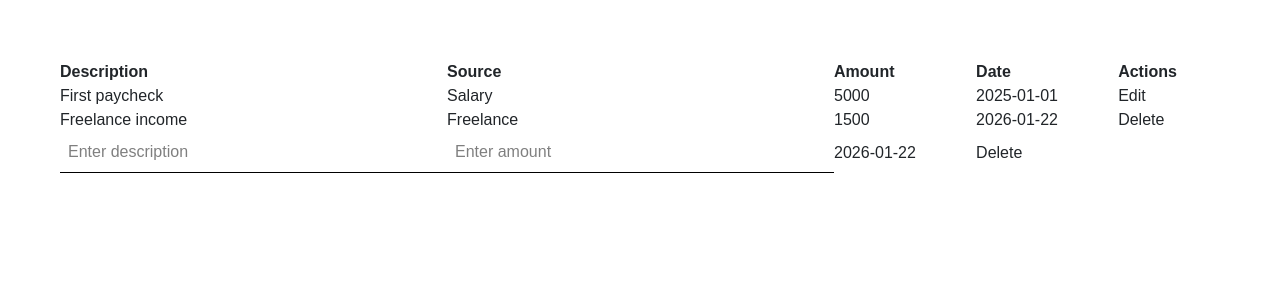
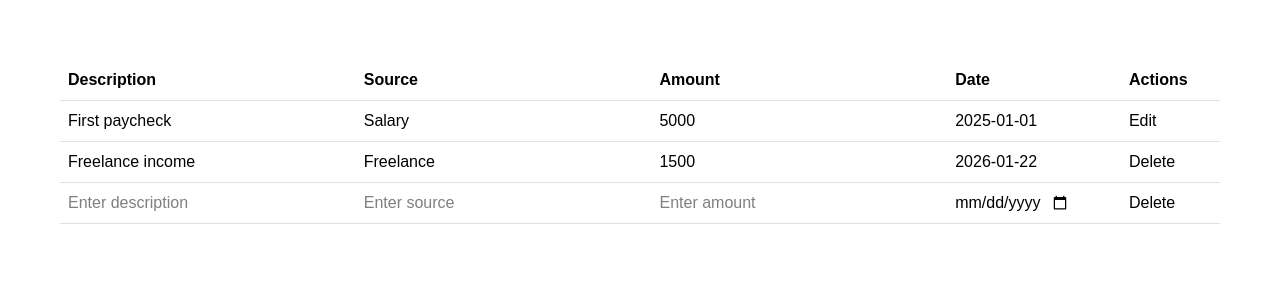
Before and after one commit to bunmi57/finance-tracker, a React (Vite) app in the folder client/: page /income in a window 1280 px wide. Shown: the top 300 px of the page. Built offline with nearby package versions, Linux system fonts and the light colour scheme.

Commit message:
Add input form for source , amount and date

```diff
--- a/client/src/Pages/Income.jsx
+++ b/client/src/Pages/Income.jsx
@@ -37,7 +37,7 @@ function Income(){
         description: "",
         source: "",
         amount: "",
-        date:"",
+        date_income:"",
     });
 
 
@@ -90,6 +90,7 @@ function Income(){
         <>
         <div className="expense">
             <table className="table">
+                <thead className="thead-light">
                         <tr>
                             <th>Description</th>
                             <th>Source</th>
@@ -97,6 +98,8 @@ function Income(){
                             <th>Date</th>
                             <th>Actions</th>
                         </tr>
+                </thead>
+                <tbody>
                     <tr>
                         <td>First paycheck</td>
                         <td>Salary</td>
@@ -126,16 +129,34 @@ function Income(){
                         <td>
                             <FormInput
                                 handleChange={handleChange}
+                                type="text"
+                                name="source"
+                                placeholder="Enter source"
+                                value={item.source}
+                            />
+                        </td>
+                        <td>
+                            <FormInput
+                                handleChange={handleChange}
                                 type="number"
                                 name="amount"
                                 placeholder="Enter amount"
                                 value={item.amount}
                             />
                         </td>
-                    <td>2026-01-22</td>
+                        <td>
+                            <input
+                                onChange={handleChange}
+                                type="date"
+                                name="date_income"
+                                value={formatDateForInput(item.date_income)} //formatDateForInput is a function
+                                min="2018-01-01"    //Earliest selectable date
+                                max={getTodayDate()} //Prevents selecting future dates
+                            />
+                        </td>
                         <td>Delete</td>
                     </tr>
-
+                </tbody>
 
             </table>
         </div>
```
Lines whose indentation alone changed are shown as unchanged.
